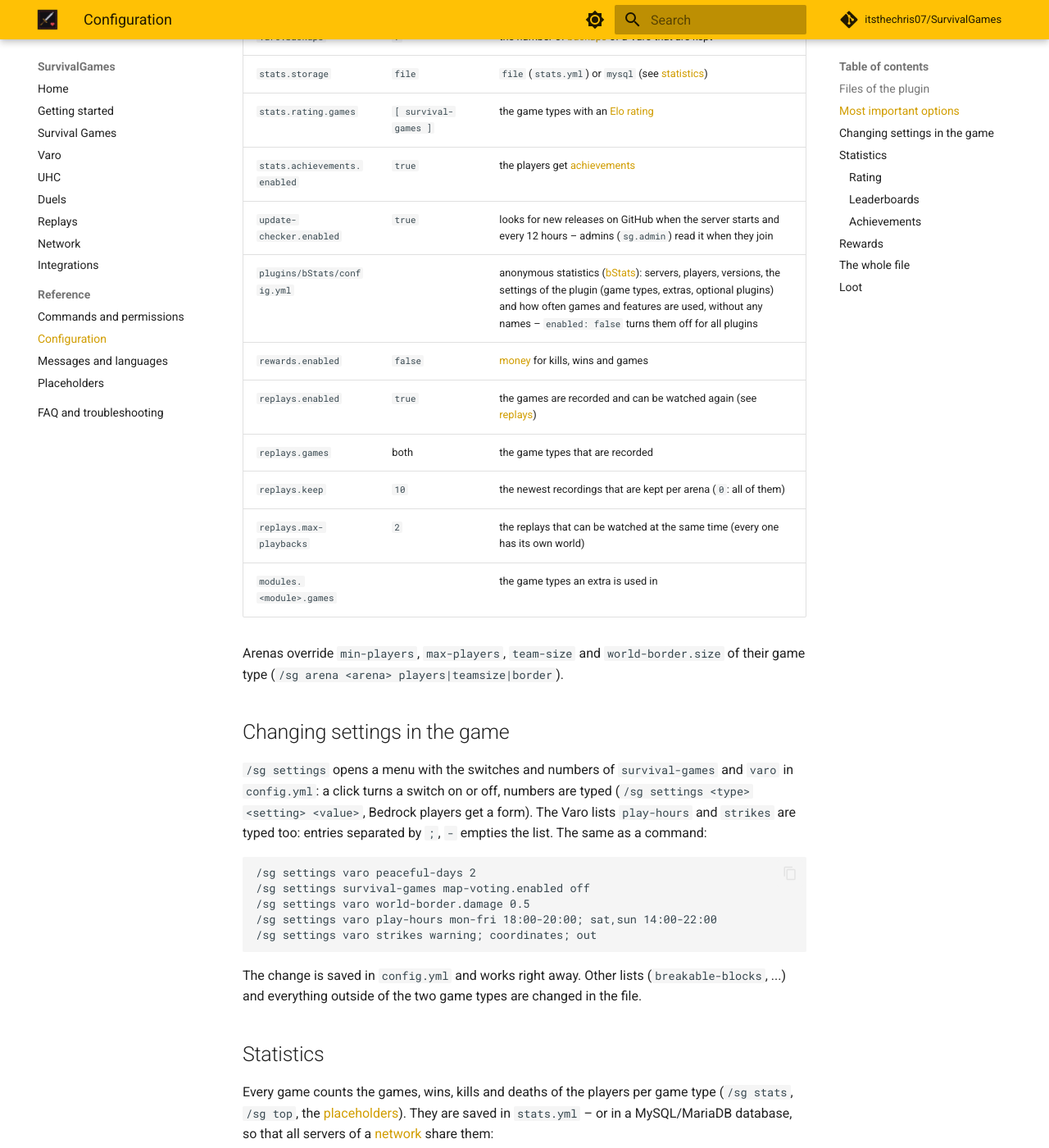
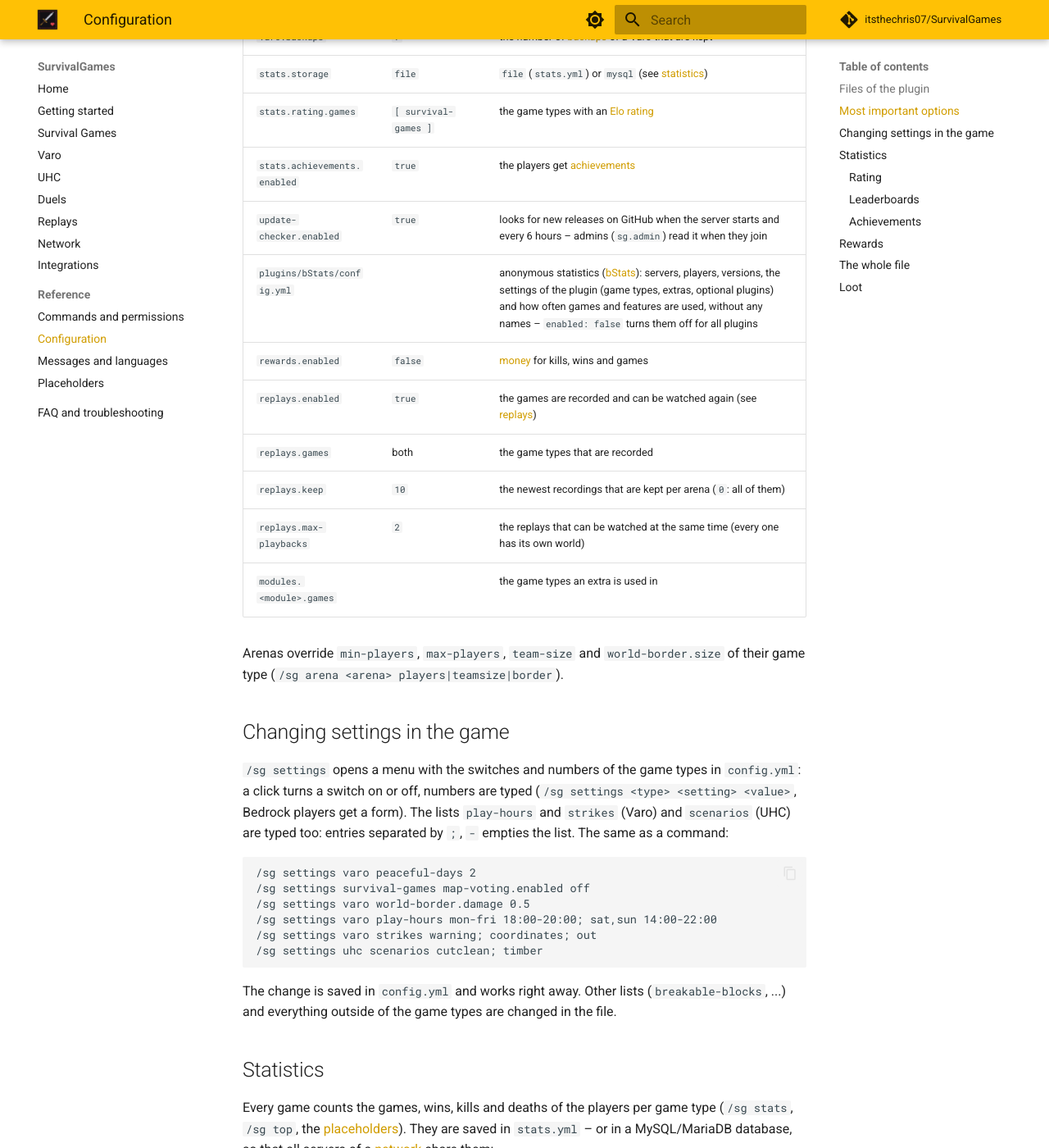
Before and after one commit to itsthechris07/SurvivalGames, an MkDocs documentation site: the page built from docs/configuration.md, in a window 1280 px wide and 1400 px high, scrolled down 2710 px. Shown: the whole window at 82% size. Built offline with MkDocs 1.6.1 and Material for MkDocs 9.7.7, drawn with Linux system fonts in a browser that asks for light colours; comment, search, counter and statistics services are not loaded; some of the changed text lies outside the part shown.

Commit message:
Update checker every 6 hours, UHC scenarios in /sg settings, dependency updates
- Gradle 9.9.0, Multiverse-Core 5.8.2, MockBukkit 4.119.0, Paper API 26.3 build 244 for the tests
- GitHub Actions: checkout v7, setup-java v6, setup-python v7, setup-gradle v6, upload-pages-artifact v5, deploy-pages v5
- Texts name all game types instead of only Survival Games and Varo

````diff
--- a/docs/configuration.md
+++ b/docs/configuration.md
@@ -55,7 +55,7 @@
 | `stats.storage` | `file` | `file` (`stats.yml`) or `mysql` (see [statistics](#statistics)) |
 | `stats.rating.games` | `[ survival-games ]` | the game types with an [Elo rating](#rating) |
 | `stats.achievements.enabled` | `true` | the players get [achievements](#achievements) |
-| `update-checker.enabled` | `true` | looks for new releases on GitHub when the server starts and every 12 hours – admins (`sg.admin`) read it when they join |
+| `update-checker.enabled` | `true` | looks for new releases on GitHub when the server starts and every 6 hours – admins (`sg.admin`) read it when they join |
 | `plugins/bStats/config.yml` | | anonymous statistics ([bStats](https://bstats.org)): servers, players, versions, the settings of the plugin (game types, extras, optional plugins) and how often games and features are used, without any names – `enabled: false` turns them off for all plugins |
 | `rewards.enabled` | `false` | [money](#rewards) for kills, wins and games |
 | `replays.enabled` | `true` | the games are recorded and can be watched again (see [replays](replays.md)) |
@@ -69,9 +69,10 @@
 
 ## Changing settings in the game
 
-`/sg settings` opens a menu with the switches and numbers of `survival-games` and `varo` in `config.yml`: a click
+`/sg settings` opens a menu with the switches and numbers of the game types in `config.yml`: a click
 turns a switch on or off, numbers are typed (`/sg settings <type> <setting> <value>`, Bedrock players get a form).
-The Varo lists `play-hours` and `strikes` are typed too: entries separated by `;`, `-` empties the list.
+The lists `play-hours` and `strikes` (Varo) and `scenarios` (UHC) are typed too: entries separated by `;`, `-`
+empties the list.
 The same as a command:
 
 ```
@@ -80,10 +81,11 @@
 /sg settings varo world-border.damage 0.5
 /sg settings varo play-hours mon-fri 18:00-20:00; sat,sun 14:00-22:00
 /sg settings varo strikes warning; coordinates; out
+/sg settings uhc scenarios cutclean; timber
 ```
 
 The change is saved in `config.yml` and works right away. Other lists (`breakable-blocks`, ...) and everything
-outside of the two game types are changed in the file.
+outside of the game types are changed in the file.
 
 ## Statistics
 
--- a/mkdocs.yml
+++ b/mkdocs.yml
@@ -1,5 +1,5 @@
 site_name: SurvivalGames
-site_description: Documentation of SurvivalGames, a Paper plugin for Survival Games and Varo - several games per server or one game per server in a network
+site_description: Documentation of SurvivalGames, a Paper plugin for Survival Games, Varo, UHC and Duels - several games per server or one game per server in a network
 site_url: https://itsthechris07.github.io/SurvivalGames/
 repo_url: https://github.com/itsthechris07/SurvivalGames
 repo_name: itsthechris07/SurvivalGames
--- a/src/main/resources/config.yml
+++ b/src/main/resources/config.yml
@@ -452,7 +452,7 @@
   # the replays that can be watched at the same time - every one has its own world
   max-playbacks: 2
 
-# checks GitHub for new versions of SurvivalGames (at the start and every 12 hours) and tells the console and the
+# checks GitHub for new versions of SurvivalGames (at the start and every 6 hours) and tells the console and the
 # admins (sg.admin) every time they join - only the list of releases is requested, nothing is sent about the server
 # (the anonymous statistics of bStats are disabled in plugins/bStats/config.yml)
 update-checker:
--- a/src/main/resources/messages.yml
+++ b/src/main/resources/messages.yml
@@ -448,7 +448,7 @@
 gui_admin_games: '<gold>Games'
 gui_admin_games_lore: "Start, stop and control the games\n<gray>Games: <yellow>{0}"
 gui_admin_settings: '<aqua>Settings'
-gui_admin_settings_lore: 'The rules of Survival Games and Varo'
+gui_admin_settings_lore: 'The rules of the game types'
 gui_admin_reload: '<yellow>Reload'
 gui_admin_reload_lore: "Reads config.yml, loot.yml\nand the messages again"
 gui_arenas: '<dark_gray>Arenas'
@@ -795,7 +795,7 @@
 command_duel_accept: 'accepts the duel of a player'
 command_duel_deny: 'denies the duel of a player'
 command_sponsor: 'spectators send items to players alive (without a player: the menu)'
-command_settings: 'changes the settings of Survival Games and Varo (without a value: the menu)'
+command_settings: 'changes the settings of the game types (without a value: the menu)'
 command_vote: 'votes for the map in the lobby (without a map: the menu)'
 command_kit: 'chooses a kit (without a name: the menu)'
 command_kit_create: 'saves your inventory as kit, the item in your hand is its icon (--permission: only with sg.kit.name)'
--- a/src/main/resources/messages_de.yml
+++ b/src/main/resources/messages_de.yml
@@ -448,7 +448,7 @@
 gui_admin_games: '<gold>Spiele'
 gui_admin_games_lore: "Spiele starten, stoppen und steuern\n<gray>Spiele: <yellow>{0}"
 gui_admin_settings: '<aqua>Einstellungen'
-gui_admin_settings_lore: 'Die Regeln von Survival Games und Varo'
+gui_admin_settings_lore: 'Die Regeln der Spieltypen'
 gui_admin_reload: '<yellow>Neu laden'
 gui_admin_reload_lore: "Liest config.yml, loot.yml\nund die Nachrichten neu ein"
 gui_arenas: '<dark_gray>Arenen'
@@ -795,7 +795,7 @@
 command_duel_accept: 'nimmt das Duell eines Spielers an'
 command_duel_deny: 'lehnt das Duell eines Spielers ab'
 command_sponsor: 'Zuschauer schicken lebenden Spielern Items (ohne Spieler: das Menü)'
-command_settings: 'ändert die Einstellungen von Survival Games und Varo (ohne Wert: das Menü)'
+command_settings: 'ändert die Einstellungen der Spieltypen (ohne Wert: das Menü)'
 command_vote: 'stimmt in der Lobby für die Map ab (ohne Map: das Menü)'
 command_kit: 'wählt ein Kit (ohne Namen: das Menü)'
 command_kit_create: 'speichert dein Inventar als Kit, das Item in der Hand ist sein Symbol (--permission: nur mit sg.kit.name)'
--- a/src/main/resources/plugin.yml
+++ b/src/main/resources/plugin.yml
@@ -1,7 +1,7 @@
 name: SurvivalGames
 version: ${version}
 author: Christian34
-description: Survival Games and Varo - several games per server or one game per server in a network
+description: Survival Games, Varo, UHC and Duels - several games per server or one game per server in a network
 main: com.christian34.survivalgames.SurvivalGames
 # the oldest supported version (build.gradle.kts: paperApi)
 api-version: "1.21.11"
@@ -17,5 +17,5 @@
     description: watch the replays of the games (/sg replay)
     default: true
   sg.network.bypass:
-    description: game servers of a network let the player in although he can't play (ops can always join)
+    description: game servers of a network let players in although they can't play (ops can always join)
     default: false
````
Also changed, not shown: docs/uhc.md (+2 -1 lines), 8 other files.
